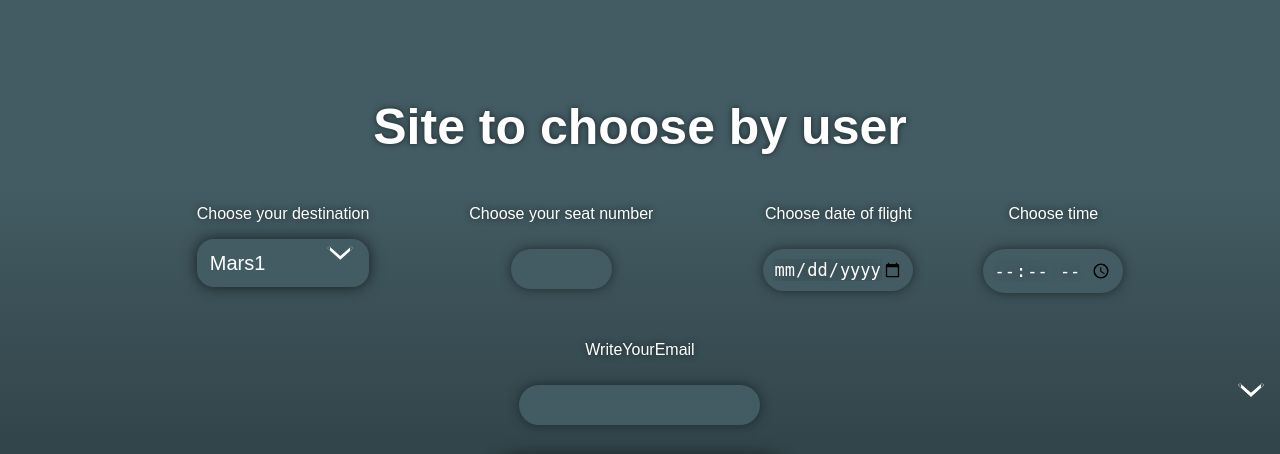
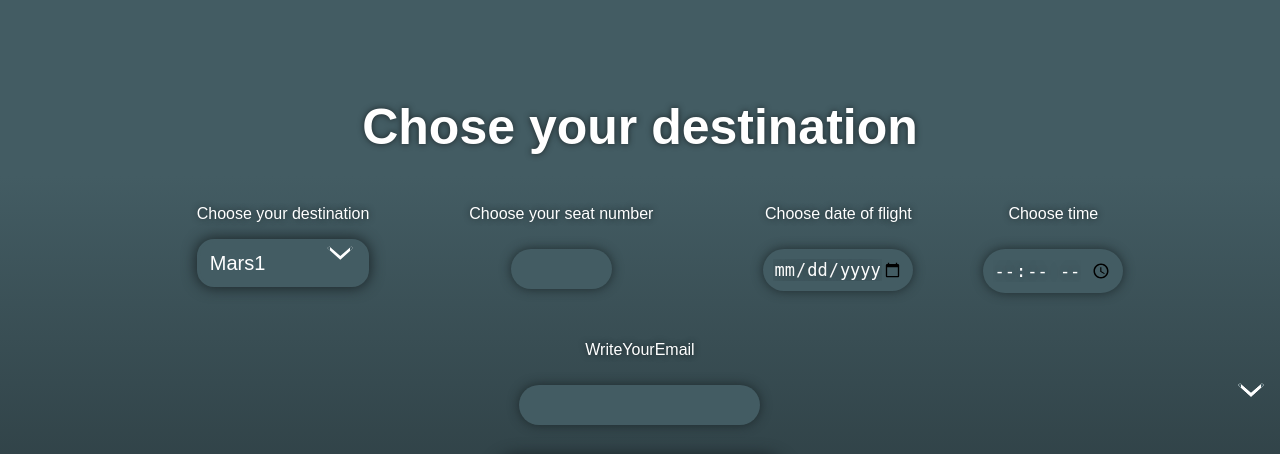
Before and after one commit to AleksanderCichon/BHL2024, a Flask app: page /choose-user in a window 1280 px wide. Shown: the top 454 px of the page. Run offline with Flask 3, Linux system fonts and the light colour scheme.

Commit message:
changed title

```diff
--- a/templates/choose_user.html
+++ b/templates/choose_user.html
@@ -3,11 +3,11 @@
 <head>
     <meta charset="UTF-8">
     <meta name="viewport" content="width=device-width, initial-scale=1.0">
-    <title>Flask App</title>
+    <title>Destination</title>
     <link rel="stylesheet" href="{{ url_for('static', filename='style.css') }}">
 </head>
 <body>
-    <h1>Site to choose by user</h1>
+    <h1>Chose your destination</h1>
     <div id="container">
         <form  method="post">
             <div class="side">
--- a/templates/destiny.html
+++ b/templates/destiny.html
@@ -3,7 +3,7 @@
 <head>
     <meta charset="UTF-8">
     <meta name="viewport" content="width=device-width, initial-scale=1.0">
-    <title>Choose Your Zodiac Sign</title>
+    <title>Your Destiny</title>
     <link rel="stylesheet" href="{{ url_for('static', filename='style.css') }}">
 </head>
 <body>
--- a/templates/index.html
+++ b/templates/index.html
@@ -3,7 +3,7 @@
 <head>
     <meta charset="UTF-8">
     <meta name="viewport" content="width=device-width, initial-scale=1.0">
-    <title>Flask App</title>
+    <title>PKE Space</title>
     <link rel="stylesheet" href="{{ url_for('static', filename='style.css') }}">
 </head>
 <body>
```
Also changed, not shown: templates/payment.html (+5 -2 lines), database.db.
